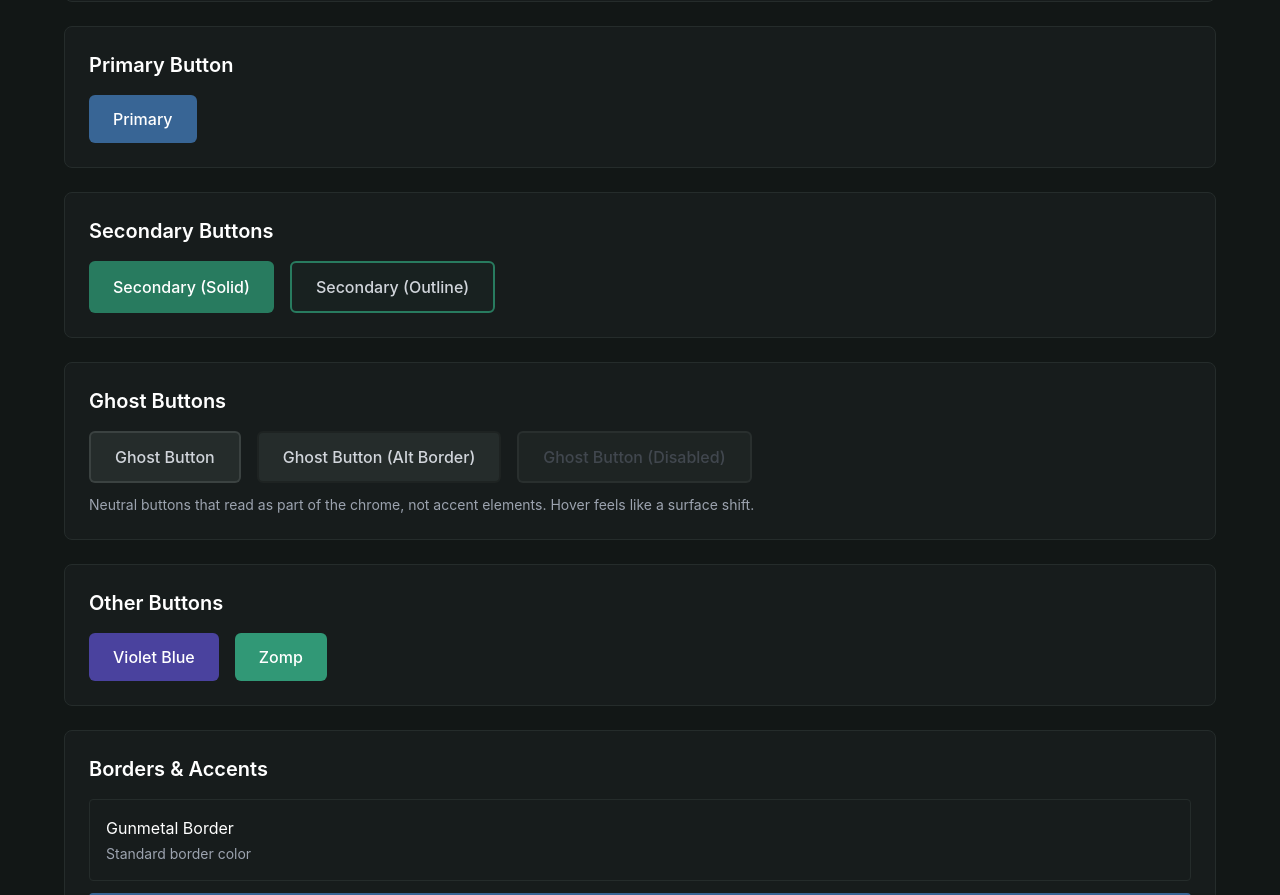
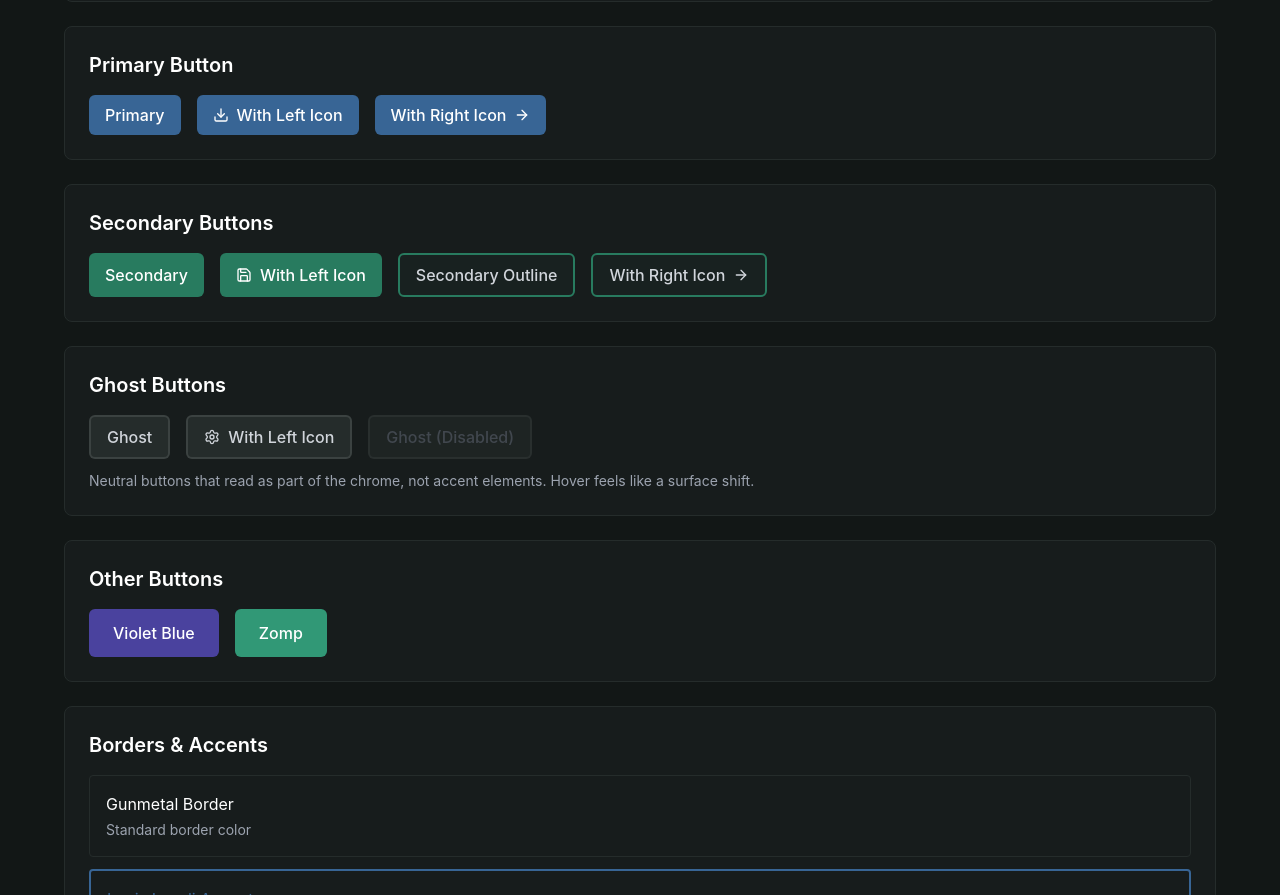
Before and after one commit to Biggsen/mc-region-maker, a React (Vite) app: page /styleguide in a window 1280 px wide. Shown: the part 1260-2155 px from the top of the page. Built offline with nearby package versions, Linux system fonts and the light colour scheme.

Commit message:
button component added with primary, secondary, secondary-outline and ghost variants

```diff
--- /dev/null
+++ b/src/components/Button.tsx
@@ -0,0 +1,39 @@
+import { ButtonHTMLAttributes, ReactNode } from 'react'
+
+interface ButtonProps extends ButtonHTMLAttributes<HTMLButtonElement> {
+  variant?: 'primary' | 'secondary' | 'secondary-outline' | 'ghost'
+  children: ReactNode
+  leftIcon?: ReactNode
+  rightIcon?: ReactNode
+}
+
+export function Button({
+  variant = 'primary',
+  children,
+  leftIcon,
+  rightIcon,
+  className = '',
+  disabled,
+  ...props
+}: ButtonProps) {
+  const baseStyles = 'font-medium px-4 py-2 rounded-md transition-colors focus:outline-none focus:ring-2 focus:ring-offset-2 focus:ring-offset-gray-800 inline-flex items-center justify-center gap-2'
+
+  const variantStyles = {
+    primary: 'bg-lapis-lazuli hover:bg-lapis-lazuli/80 text-white focus:ring-lapis-lazuli disabled:bg-lapis-lazuli/50 disabled:cursor-not-allowed disabled:opacity-50',
+    secondary: 'bg-viridian hover:bg-viridian/80 text-white focus:ring-viridian disabled:bg-viridian/50 disabled:cursor-not-allowed disabled:opacity-50',
+    'secondary-outline': 'bg-viridian/5 hover:bg-viridian/10 active:bg-viridian/20 border-2 border-viridian text-gray-300 focus:ring-viridian disabled:border-viridian/50 disabled:text-gray-500 disabled:cursor-not-allowed disabled:opacity-50',
+    ghost: 'bg-gunmetal hover:bg-hover-surface active:bg-active-surface border-2 border-white/10 text-gray-300 focus:ring-lapis-lazuli disabled:text-gray-500 disabled:cursor-not-allowed disabled:opacity-50'
+  }
+
+  return (
+    <button
+      className={`${baseStyles} ${variantStyles[variant]} ${className}`}
+      disabled={disabled}
+      {...props}
+    >
+      {leftIcon && <span className="flex-shrink-0">{leftIcon}</span>}
+      {children}
+      {rightIcon && <span className="flex-shrink-0">{rightIcon}</span>}
+    </button>
+  )
+}
--- a/src/components/StyleGuide.tsx
+++ b/src/components/StyleGuide.tsx
@@ -1,3 +1,6 @@
+import { Button } from './Button'
+import { Download, Save, ArrowRight, Settings } from 'lucide-react'
+
 interface ColorSwatch {
   name: string
   hex: string
@@ -69,36 +72,28 @@ export function StyleGuide() {
             <div className="bg-eerie-back border border-gunmetal rounded-lg p-6">
               <h3 className="text-xl font-semibold mb-4 text-white">Primary Button</h3>
               <div className="flex flex-wrap gap-4">
-                <button className="px-6 py-3 bg-lapis-lazuli hover:bg-lapis-lazuli/80 text-white rounded-md transition-colors font-medium">
-                  Primary
-                </button>
+                <Button variant="primary">Primary</Button>
+                <Button variant="primary" leftIcon={<Download size={16} />}>With Left Icon</Button>
+                <Button variant="primary" rightIcon={<ArrowRight size={16} />}>With Right Icon</Button>
               </div>
             </div>
 
             <div className="bg-eerie-back border border-gunmetal rounded-lg p-6">
               <h3 className="text-xl font-semibold mb-4 text-white">Secondary Buttons</h3>
               <div className="flex flex-wrap gap-4">
-                <button className="px-6 py-3 bg-viridian hover:bg-viridian/80 text-white rounded-md transition-colors font-medium">
-                  Secondary (Solid)
-                </button>
-                <button className="px-6 py-3 bg-viridian/5 hover:bg-viridian/10 active:bg-viridian/20 border-2 border-viridian text-gray-300 rounded-md transition-colors font-medium">
-                  Secondary (Outline)
-                </button>
+                <Button variant="secondary">Secondary</Button>
+                <Button variant="secondary" leftIcon={<Save size={16} />}>With Left Icon</Button>
+                <Button variant="secondary-outline">Secondary Outline</Button>
+                <Button variant="secondary-outline" rightIcon={<ArrowRight size={16} />}>With Right Icon</Button>
               </div>
             </div>
 
             <div className="bg-eerie-back border border-gunmetal rounded-lg p-6">
               <h3 className="text-xl font-semibold mb-4 text-white">Ghost Buttons</h3>
               <div className="flex flex-wrap gap-4">
-                <button className="px-6 py-3 bg-gunmetal hover:bg-hover-surface active:bg-active-surface border-2 border-white/10 text-gray-300 rounded-md transition-colors font-medium">
-                  Ghost Button
-                </button>
-                <button className="px-6 py-3 bg-gunmetal hover:bg-hover-surface active:bg-active-surface border-2 border-[#1E2322] text-gray-300 rounded-md transition-colors font-medium">
-                  Ghost Button (Alt Border)
-                </button>
-                <button disabled className="px-6 py-3 bg-gunmetal border-2 border-white/10 text-gray-500 rounded-md font-medium cursor-not-allowed opacity-50">
-                  Ghost Button (Disabled)
-                </button>
+                <Button variant="ghost">Ghost</Button>
+                <Button variant="ghost" leftIcon={<Settings size={16} />}>With Left Icon</Button>
+                <Button variant="ghost" disabled>Ghost (Disabled)</Button>
               </div>
               <p className="text-sm text-gray-400 mt-3">
                 Neutral buttons that read as part of the chrome, not accent elements. Hover feels like a surface shift.
```
